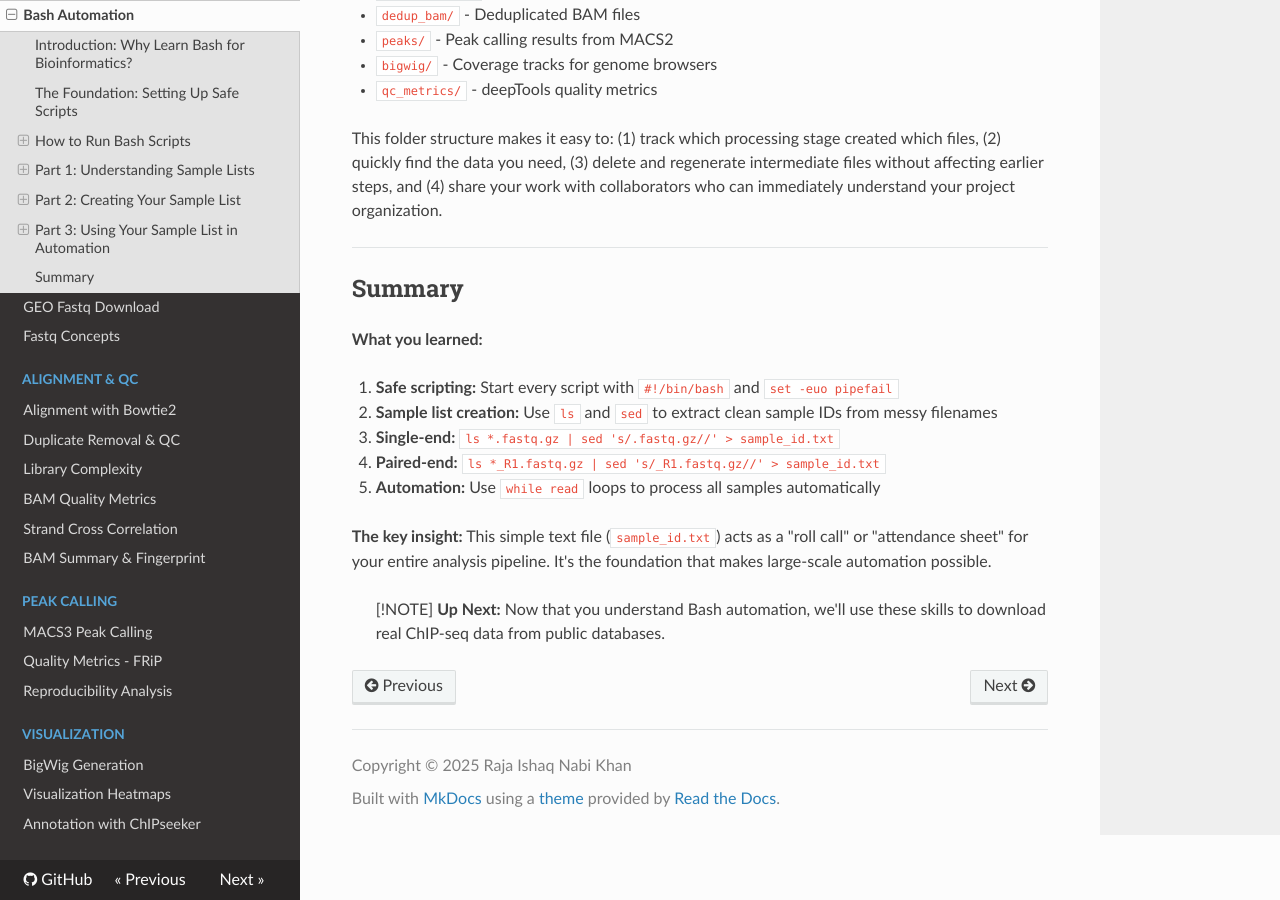
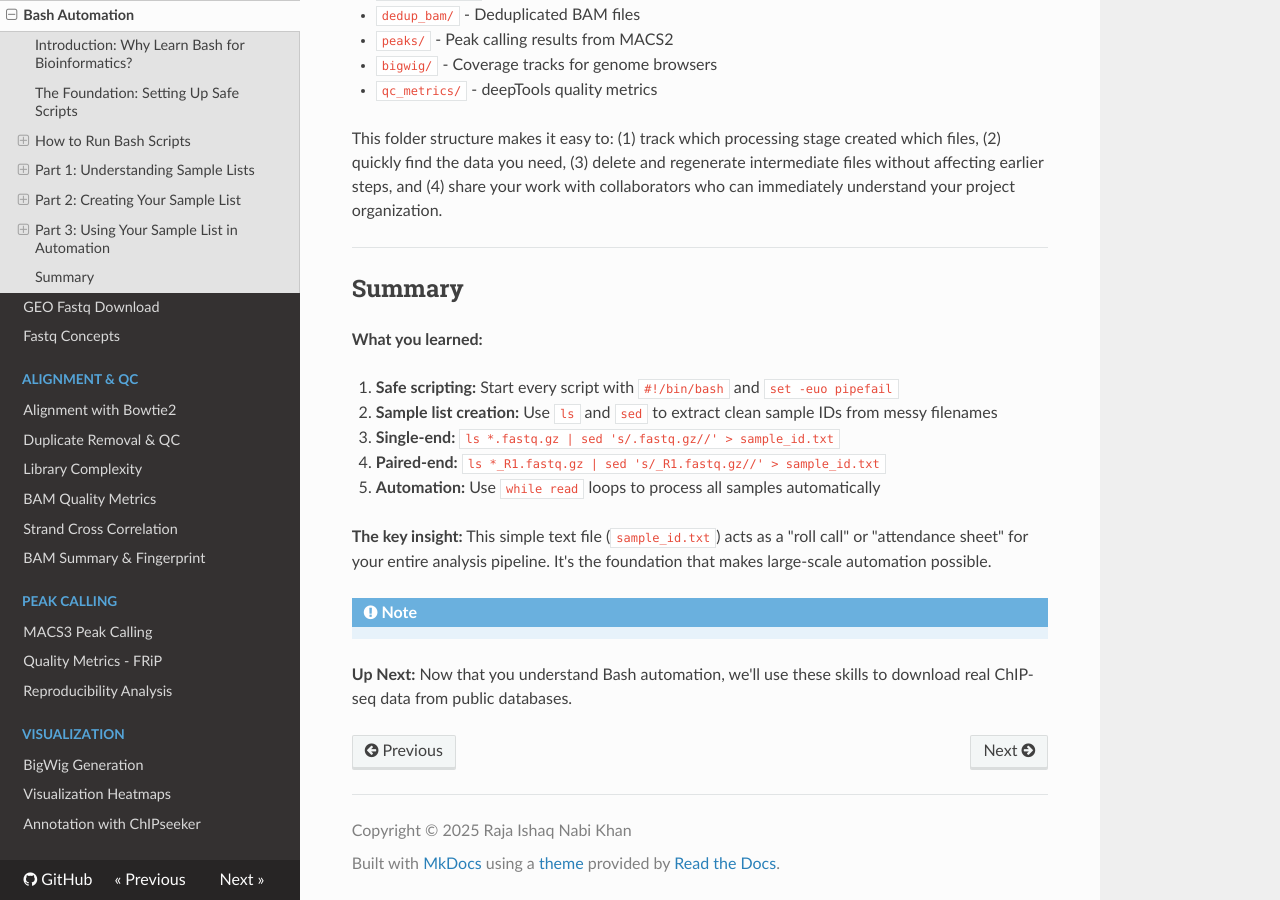
Before and after one commit to ishaaq34/chipseq-tutorial-readthedocs, an MkDocs documentation site: the page built from docs/02_bash_automation.md, in a window 1280 px wide and 900 px high, scrolled down 11862 px. Built offline with MkDocs 1.6.1, drawn with Linux system fonts in a browser that asks for light colours; nearby versions of some CDN libraries.

```diff
--- a/docs/02_bash_automation.md
+++ b/docs/02_bash_automation.md
@@ -501,5 +501,5 @@ This folder structure makes it easy to: (1) track which processing stage created
 **The key insight:**
 This simple text file (`sample_id.txt`) acts as a "roll call" or "attendance sheet" for your entire analysis pipeline. It's the foundation that makes large-scale automation possible.
 
-> [!NOTE]
-> **Up Next:** Now that you understand Bash automation, we'll use these skills to download real ChIP-seq data from public databases.
+!!! NOTE
+**Up Next:** Now that you understand Bash automation, we'll use these skills to download real ChIP-seq data from public databases.
```
